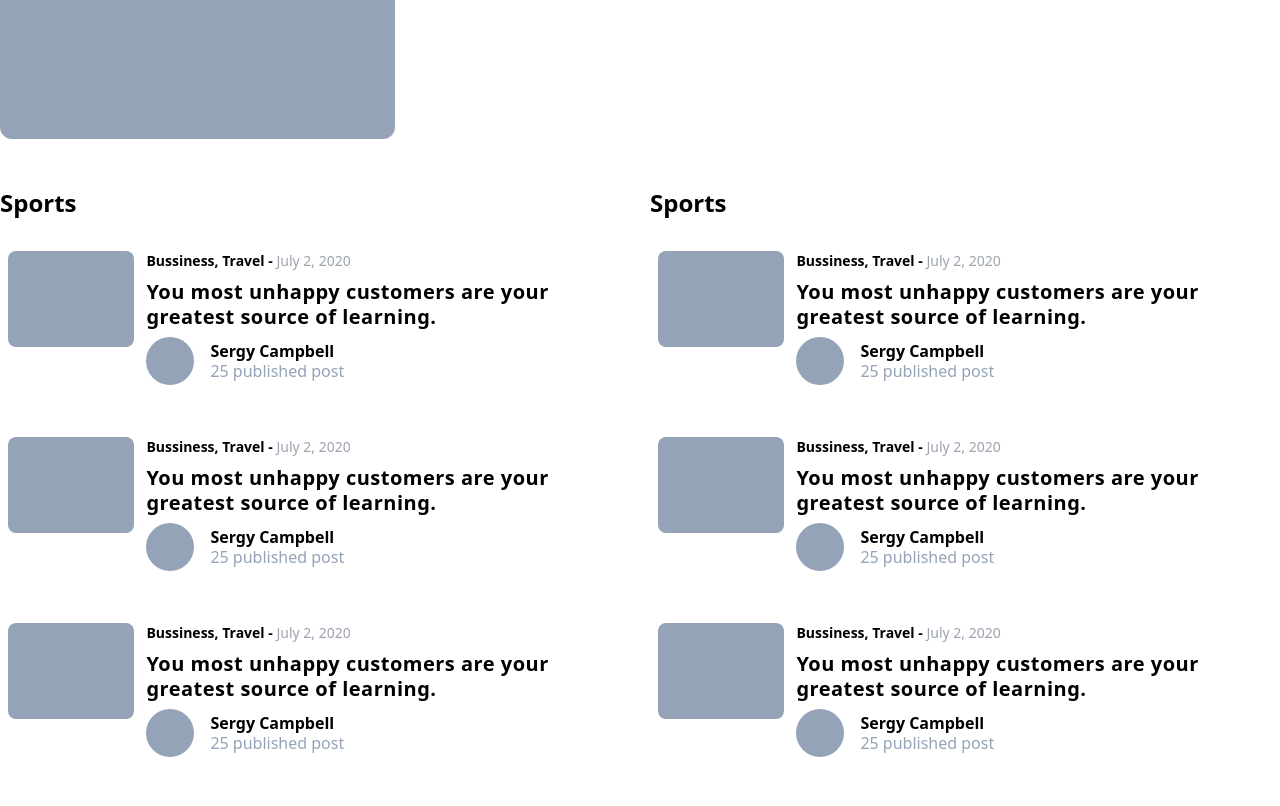
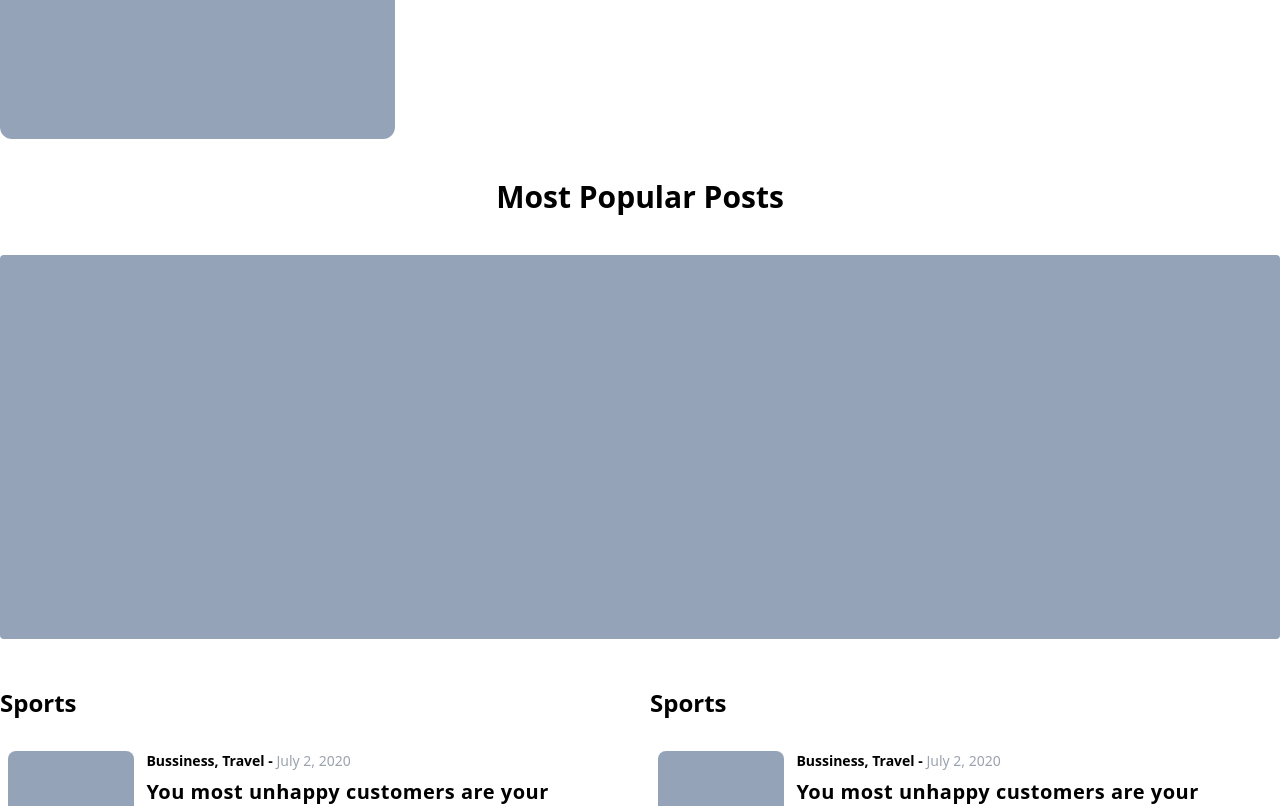
Before and after one commit to bin-r00t/bullshit, a React (Create React App) app: page / in a window 1280 px wide. Shown: the part 2100-2906 px from the top of the page. Built offline with nearby package versions, Linux system fonts and the light colour scheme.

Commit message:
add search result

```diff
--- a/src/components/SearchBar.jsx
+++ b/src/components/SearchBar.jsx
@@ -1,10 +1,21 @@
+import { useNavigate } from 'react-router-dom'
+
 function SearchBar(props) {
+  const navTo = useNavigate();
+
+  function handleKeyDown(e) {
+    if (e.code === "Enter") {
+      console.log("Enter");
+    }
+  }
+
   return (
     <div className={props.className}>
       <input
         className={`p-1 px-5 rounded-full border w-64 outline-none focus:border-gray-400 text-gray-400 transition`}
         type="text"
         placeholder="Search"
+        onKeyDown={handleKeyDown}
       ></input>
     </div>
   );
--- a/src/pages/Home.jsx
+++ b/src/pages/Home.jsx
@@ -16,7 +16,10 @@ function Home() {
           <div className="article-item rounded-xl bg-slate-400">1</div>
         </section>
 
-        <section className="most-popular-post"></section>
+        <section className="most-popular-post">
+          <h1 className="text-3xl text-center my-10">Most Popular Posts</h1>
+          <section className="most-popular-post__list h-96 bg-slate-400 rounded"></section>
+        </section>
 
         <section className="category my-12 flex space-x-5">
           <Category />
--- /dev/null
+++ b/src/pages/SearchResult.jsx
@@ -0,0 +1,15 @@
+// search result page
+
+function SearchResult (props) {
+  return (
+    <div className="search-result">
+      <ul>
+        <li>
+          <div className="result h-48 rounded-md bg-slate-400"></div>
+        </li>
+      </ul>
+    </div>
+  )
+}
+
+export default SearchResult;
```
